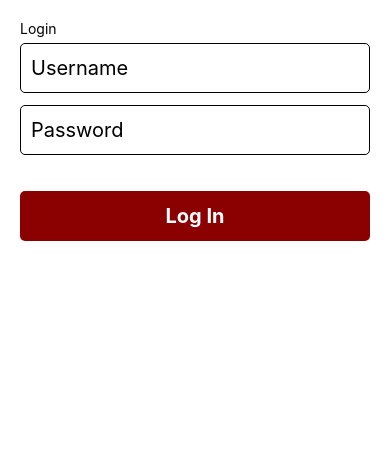
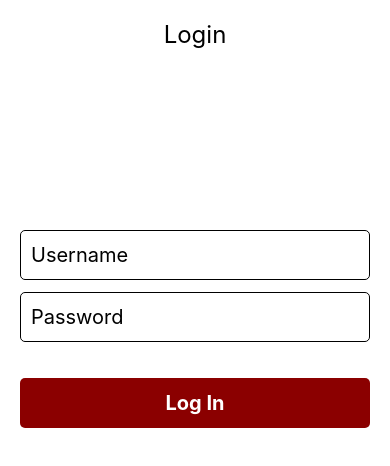
Before and after one commit to ndockens/react-native-testing-demo, a React Native app: screen / in a window 390 px wide. Shown: the top 466 px of the page. Built offline with nearby package versions, Linux system fonts and the light colour scheme.

Commit message:
More styling

```diff
--- a/App.js
+++ b/App.js
@@ -12,15 +12,10 @@ import {
 const LoginScreen = (props) => {
   return (
     <View style={styles.loginScreen} testID='login_screen'>
-      <Text>Login</Text>
-      <TextInput style={styles.textInput} placeholder='Username' />
-      <TextInput style={styles.textInput} placeholder='Password' />
-      {/* <Button
-        testID='login_button'
-        title='Log In'
-        color={styles.primaryButton.color}
-        onPress={() => props.onLogIn({ username: 'joe' })}
-        /> */}
+      <Text style={styles.screenHeader}>Login</Text>
+      <View style={styles.loginForm}>
+        <TextInput placeholder='Username' style={styles.textInput} />
+        <TextInput placeholder='Password' style={styles.textInput} />
         <Pressable
           onPress={() => props.onLogIn({ username: 'joe' })}
           style={styles.primaryButton}
@@ -28,14 +23,15 @@ const LoginScreen = (props) => {
           <Text style={styles.primaryButtonText}>Log In</Text>
         </Pressable>
       </View>
+    </View>
   );
 };
 
 const ProfileScreen = (props) => {
   return (
     <View testID='profile_screen'>
-      <Text>Profile</Text>
-      <Button testID='logout_button' title='Log Out' onPress={props.onLogOut} />
+      <Text style={styles.screenHeader}>Profile</Text>
+      <Button onPress={props.onLogOut} testID='logout_button' title='Log Out' />
     </View>
   );
 };
@@ -47,13 +43,16 @@ const App = () => {
   return (
     <SafeAreaView>
       {userIsLoggedIn()
-        ? <ProfileScreen user={currentUser} onLogOut={() => setCurrentUser(null)} />
+        ? <ProfileScreen onLogOut={() => setCurrentUser(null)} user={currentUser} />
         : <LoginScreen onLogIn={setCurrentUser} />}
     </SafeAreaView>
   );
 };
 
 const styles = StyleSheet.create({
+  loginForm: {
+    marginTop: '50%',
+  },
   loginScreen: {
     padding: 20,
   },
@@ -69,7 +68,10 @@ const styles = StyleSheet.create({
     fontSize: 20,
     fontWeight: 'bold',
     textAlign: 'center',
-    textAlignVertical: 'center',
+  },
+  screenHeader: {
+    fontSize: 24,
+    textAlign: 'center',
   },
   textInput: {
     height: 50,
```
Lines whose indentation alone changed are shown as unchanged.
